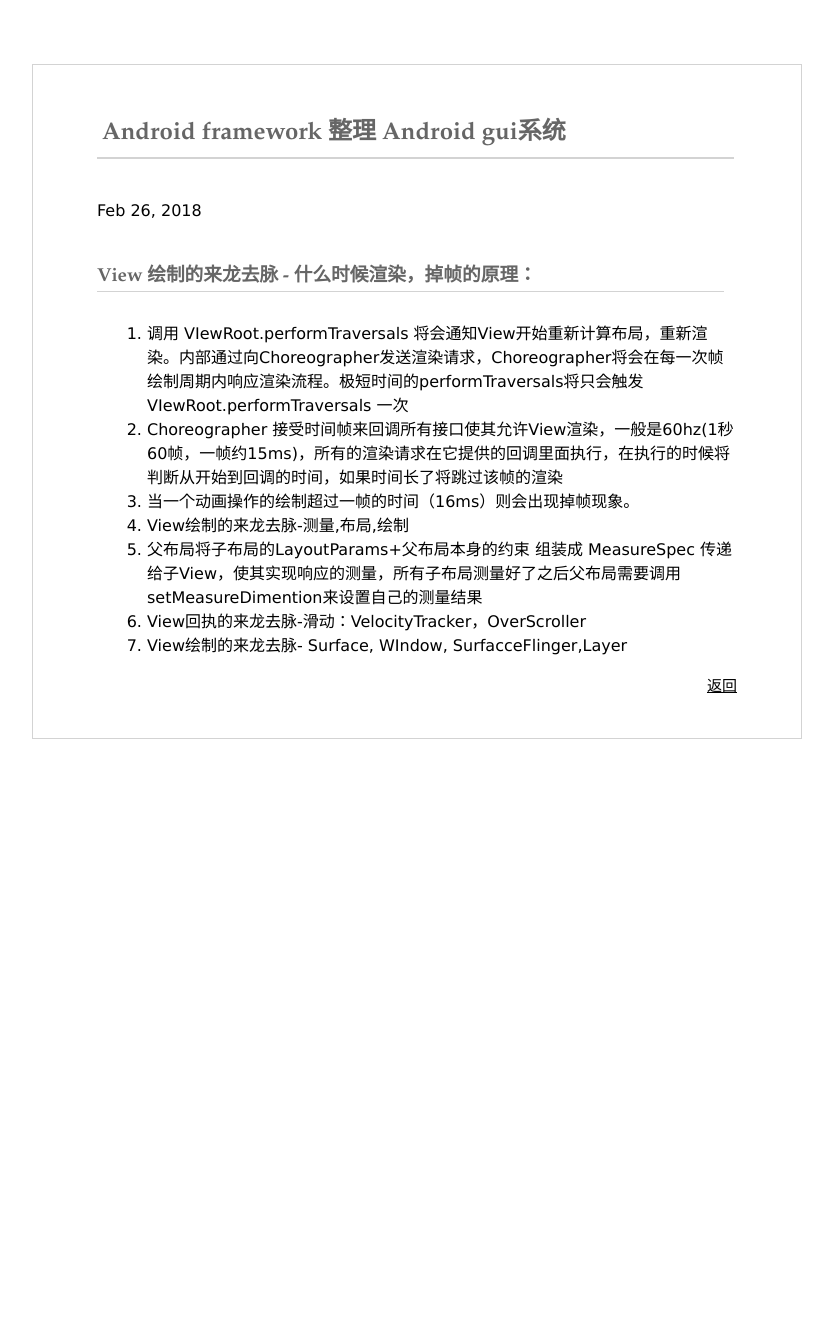
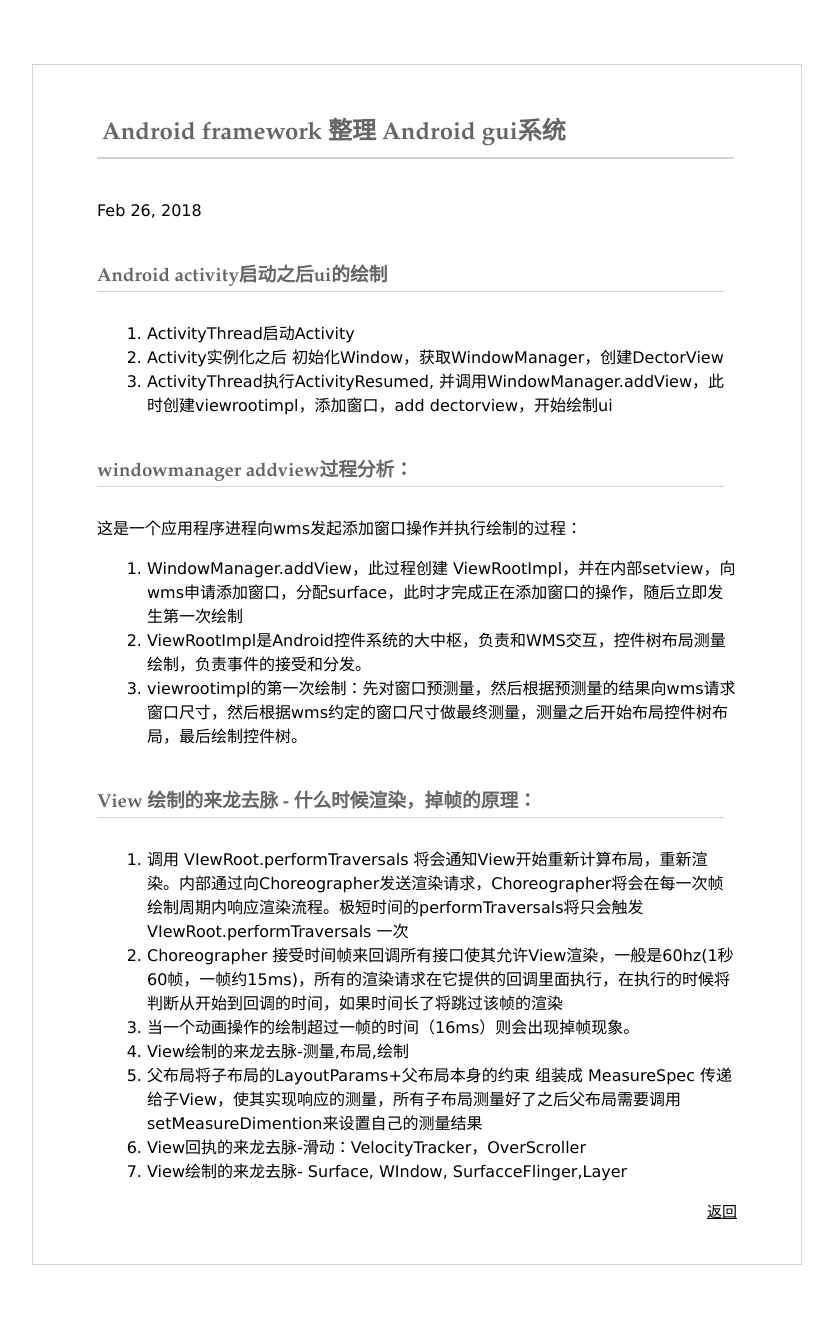
Before and after one commit to chufengma/blog, a Jekyll site: the page built from _posts/2018-02-26-Android Framework 整理-Android GUI系统.md, in a window 1280 px wide. Shown: the whole page, without its empty margins (224-1057 px from the left). Built offline with Jekyll 4.4.1, drawn with Linux system fonts in a browser that asks for light colours; our own code applies the rules of GitHub Pages for plain Markdown files; before the commit the page ends 900 px from its top, so only the background shows below that.

Commit message:
Update 2018-02-26-Android Framework 整理-Android GUI系统.md

```diff
--- a/_posts/2018-02-26-Android Framework 整理-Android GUI系统.md
+++ b/_posts/2018-02-26-Android Framework 整理-Android GUI系统.md
@@ -1,3 +1,17 @@
+
+### Android activity启动之后ui的绘制
+1. ActivityThread启动Activity
+2. Activity实例化之后 初始化Window，获取WindowManager，创建DectorView
+3. ActivityThread执行ActivityResumed, 并调用WindowManager.addView，此时创建viewrootimpl，添加窗口，add dectorview，开始绘制ui
+
+
+### windowmanager addview过程分析：
+这是一个应用程序进程向wms发起添加窗口操作并执行绘制的过程：
+1. WindowManager.addView，此过程创建 ViewRootImpl，并在内部setview，向wms申请添加窗口，分配surface，此时才完成正在添加窗口的操作，随后立即发生第一次绘制
+2. ViewRootImpl是Android控件系统的大中枢，负责和WMS交互，控件树布局测量绘制，负责事件的接受和分发。
+3. viewrootimpl的第一次绘制：先对窗口预测量，然后根据预测量的结果向wms请求窗口尺寸，然后根据wms约定的窗口尺寸做最终测量，测量之后开始布局控件树布局，最后绘制控件树。
+
+
 ### View 绘制的来龙去脉 - 什么时候渲染，掉帧的原理：
 
 1. 调用 VIewRoot.performTraversals  将会通知View开始重新计算布局，重新渲染。内部通过向Choreographer发送渲染请求，Choreographer将会在每一次帧绘制周期内响应渲染流程。极短时间的performTraversals将只会触发 VIewRoot.performTraversals 一次
```
